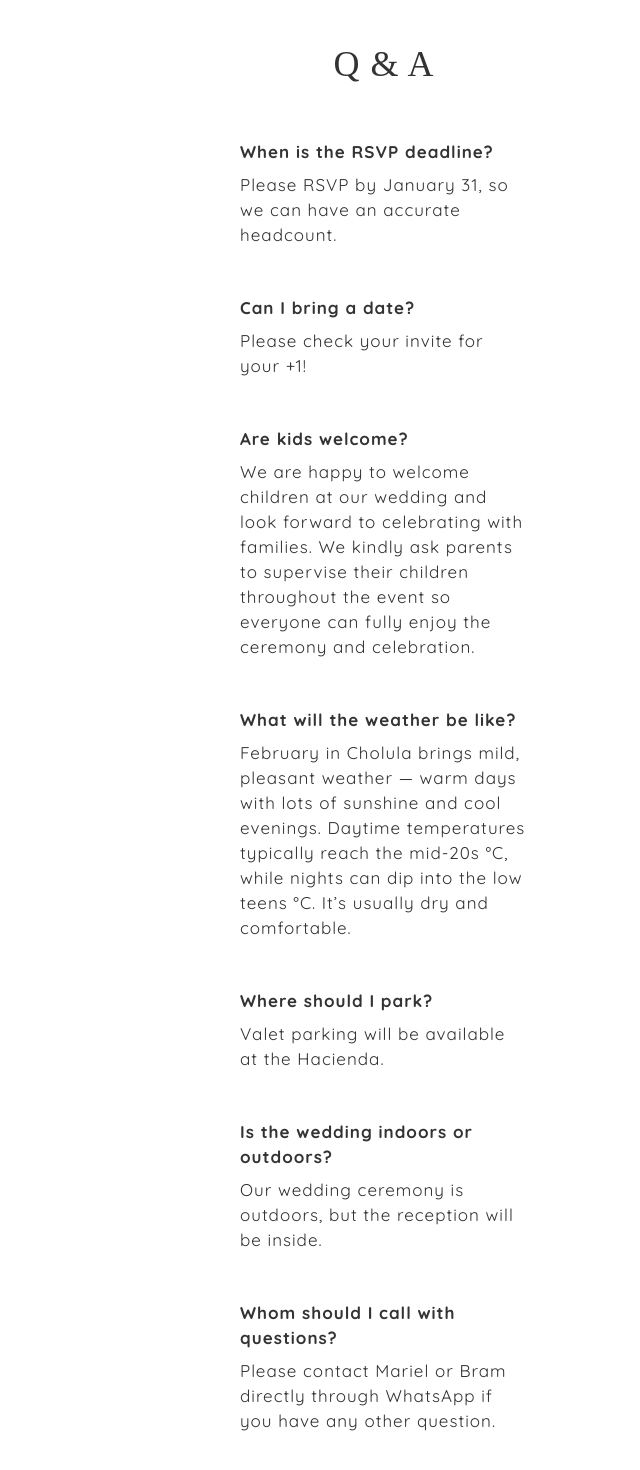
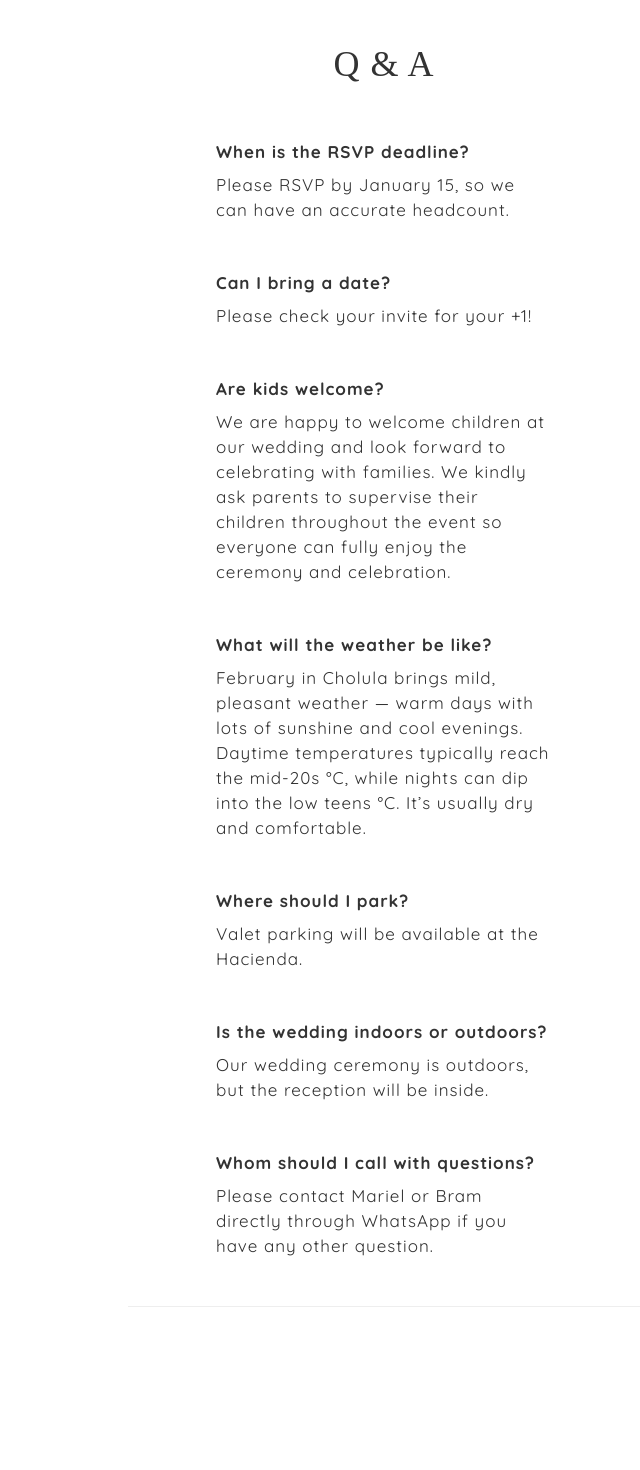
Before and after one commit to braml1/weddingwebsite, a Vue app: page /en in a window 1280 px wide. Shown: the part 5073-6543 px from the top of the page, without its empty margins (640-1280 px from the left). After the commit the page ends 6380 px from the top, so only its background shows below. Built offline with nearby package versions, Linux system fonts and the light colour scheme; a web font is replaced by a local one.

Commit message:
update margins of Q and A

```diff
--- a/src/views/QandASection.vue
+++ b/src/views/QandASection.vue
@@ -5,64 +5,64 @@
         Q & A
       </div>
 
-      <div class="aboutus-text text-start mt-5 mx-5 fw-bold">
+      <div class="aboutus-text text-start mt-5 mx-4 fw-bold">
         When is the RSVP deadline?
       </div>
 
-      <div class="aboutus-text text-start mt-2 mx-5">
-        Please RSVP by January 31, so we can have an accurate headcount.
+      <div class="aboutus-text text-start mt-2 mx-4">
+        Please RSVP by January 15, so we can have an accurate headcount.
       </div>
 
-      <div class="aboutus-text text-start mt-5 mx-5 fw-bold">
+      <div class="aboutus-text text-start mt-5 mx-4 fw-bold">
         Can I bring a date?
       </div>
 
-      <div class="aboutus-text text-start mt-2 mx-5">
+      <div class="aboutus-text text-start mt-2 mx-4">
         Please check your invite for your +1!
       </div>
 
-      <div class="aboutus-text text-start mt-5 mx-5 fw-bold">
+      <div class="aboutus-text text-start mt-5 mx-4 fw-bold">
         Are kids welcome?
       </div>
 
-      <div class="aboutus-text text-start mt-2 mx-5">
+      <div class="aboutus-text text-start mt-2 mx-4">
         We are happy to welcome children at our wedding and look forward to celebrating with families. We kindly ask
         parents to supervise their children throughout the event so everyone can fully enjoy the ceremony and
         celebration.
       </div>
 
 
-      <div class="aboutus-text text-start mt-5 mx-5 fw-bold">
+      <div class="aboutus-text text-start mt-5 mx-4 fw-bold">
         What will the weather be like?
       </div>
 
-      <div class="aboutus-text text-start mt-2 mx-5">
+      <div class="aboutus-text text-start mt-2 mx-4">
         February in Cholula brings mild, pleasant weather — warm days with lots of sunshine and cool evenings. Daytime
         temperatures typically reach the mid-20s °C, while nights can dip into the low teens °C. It’s usually dry and
         comfortable.
       </div>
 
-      <div class="aboutus-text text-start mt-5 mx-5 fw-bold">
+      <div class="aboutus-text text-start mt-5 mx-4 fw-bold">
         Where should I park?
       </div>
 
-      <div class="aboutus-text text-start mt-2 mx-5">
+      <div class="aboutus-text text-start mt-2 mx-4">
         Valet parking will be available at the Hacienda.
       </div>
 
-      <div class="aboutus-text text-start mt-5 mx-5 fw-bold">
+      <div class="aboutus-text text-start mt-5 mx-4 fw-bold">
         Is the wedding indoors or outdoors?
       </div>
 
-      <div class="aboutus-text text-start mt-2 mx-5">
+      <div class="aboutus-text text-start mt-2 mx-4">
         Our wedding ceremony is outdoors, but the reception will be inside.
       </div>
 
-      <div class="aboutus-text text-start mt-5 mx-5 fw-bold">
+      <div class="aboutus-text text-start mt-5 mx-4 fw-bold">
         Whom should I call with questions?
       </div>
 
-      <div class="aboutus-text text-start mt-2 mx-5 mb-5">
+      <div class="aboutus-text text-start mt-2 mx-4 mb-5">
         Please contact Mariel or Bram directly through WhatsApp if you have any other question.
       </div>
 
@@ -97,7 +97,6 @@ defineEmits(['is-visible']);
   font-size: 17px;
   line-height: 25px;
   color: rgb(51, 51, 51);
-  padding-left: 64px;
-  padding-right: 64px;
+  padding: 0 5vw;
 }
 </style>
```
